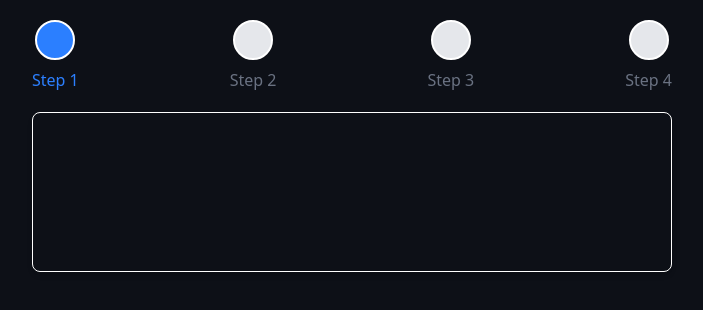
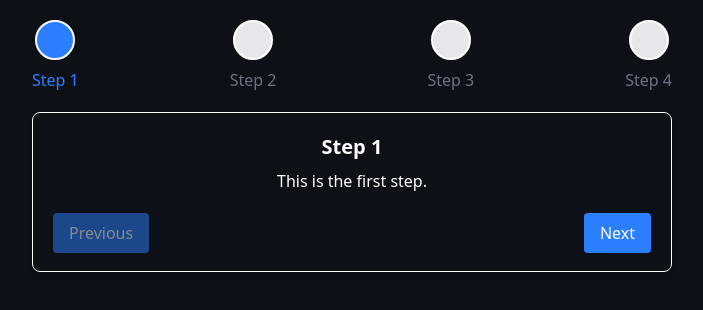
Before and after one commit to G1DY/FramerMotion, a React (Vite) app in the folder FramerMotionProjects/: page / in a window 1280 px wide. Shown: the top 310 px of the page, without its empty margins (288-991 px from the left). Built offline with nearby package versions, Linux system fonts and the light colour scheme.

Commit message:
ProgressSteps Project

```diff
--- a/FramerMotionProjects/src/ProgressSteps/ProgressSteps.tsx
+++ b/FramerMotionProjects/src/ProgressSteps/ProgressSteps.tsx
@@ -48,7 +48,32 @@ const ProgressSteps = () => {
         animate={{ opacity: 1, y: 0 }}
         exit={{ opacity: 0, y: -20 }}
         transition={{ duration: 0.3 }}
-      ></motion.div>
+      >
+        <h2 className="text-xl font-bold">{steps[currentStep].title}</h2>
+        <p className="mt-2">{steps[currentStep].description}</p>
+        <motion.div>
+          <div className="flex mt-5 space-x-4 justify-between">
+            <button
+              className={`px-4 py-2 text-white bg-blue-500 rounded ${
+                currentStep === 0 ? "opacity-50 cursor-not-allowed" : ""
+              }`}
+              disabled={currentStep === 0}
+            >
+              Previous
+            </button>
+            <button
+              className={`px-4 py-2 text-white bg-blue-500 rounded ${
+                currentStep === steps.length - 1
+                  ? "opacity-50 cursor-not-allowed"
+                  : ""
+              }`}
+              disabled={currentStep === steps.length - 1}
+            >
+              Next
+            </button>
+          </div>
+        </motion.div>
+      </motion.div>
     </div>
   );
 };
```
